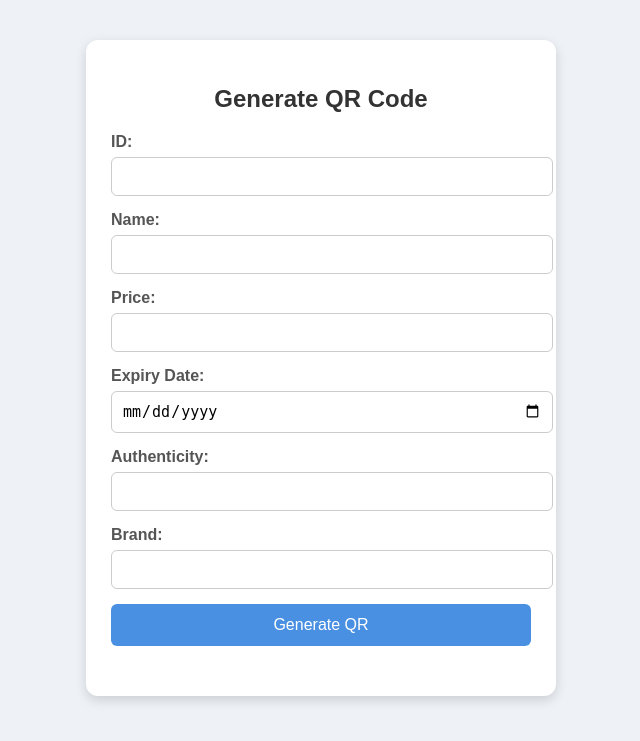
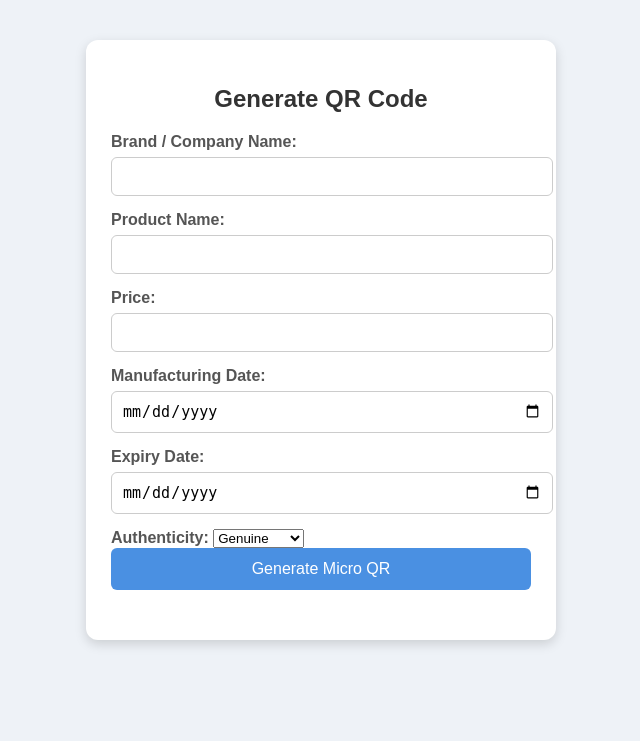
Before and after one commit to sourabhelluru-lab/Smart-QR, a Flask app: page /generate-qr in a window 1280 px wide. Shown: the top 741 px of the page, without its empty margins (319-959 px from the left). Run offline with Flask 3, Linux system fonts and the light colour scheme; the visitor is signed in with stand-in values (Sample User, id 1).

Commit message:
updated app.py and requirements.txt for Micro QR upgrade

```diff
--- a/requirements.txt
+++ b/requirements.txt
@@ -2,3 +2,4 @@ flask
 qrcode
 pillow
 gunicorn
+segno
--- a/templates/qr_form.html
+++ b/templates/qr_form.html
@@ -79,27 +79,33 @@
     <div class="container">
         <h2>Generate QR Code</h2>
 
-        <form id="qrForm">
-            <label>ID:</label>
-            <input type="text" name="id" required>
+        <form id="itemForm">
 
-            <label>Name:</label>
-            <input type="text" name="name" required>
+    <label>Brand / Company Name:</label>
+    <input type="text" id="brand" required>
 
-            <label>Price:</label>
-            <input type="text" name="price" required>
+    <label>Product Name:</label>
+    <input type="text" id="name" required>
 
-            <label>Expiry Date:</label>
-            <input type="date" name="expiry_date" required>
+    <label>Price:</label>
+    <input type="number" id="price" required>
 
-            <label>Authenticity:</label>
-            <input type="text" name="authenticity" required>
+    <label>Manufacturing Date:</label>
+    <input type="date" id="mfg_date" required>
 
-            <label>Brand:</label>
-            <input type="text" name="brand" required>
+    <label>Expiry Date:</label>
+    <input type="date" id="expiry_date" required>
 
-            <button type="submit">Generate QR</button>
-        </form>
+    <label>Authenticity:</label>
+    <select id="authenticity" required>
+        <option value="Genuine">Genuine</option>
+        <option value="Not Verified">Not Verified</option>
+    </select>
+
+    <button type="submit">Generate Micro QR</button>
+
+</form>
+
 
         <div class="qr-box">
             <img id="qrImage" />
```
Also changed, not shown: product_data.json (+16 -0 lines).
